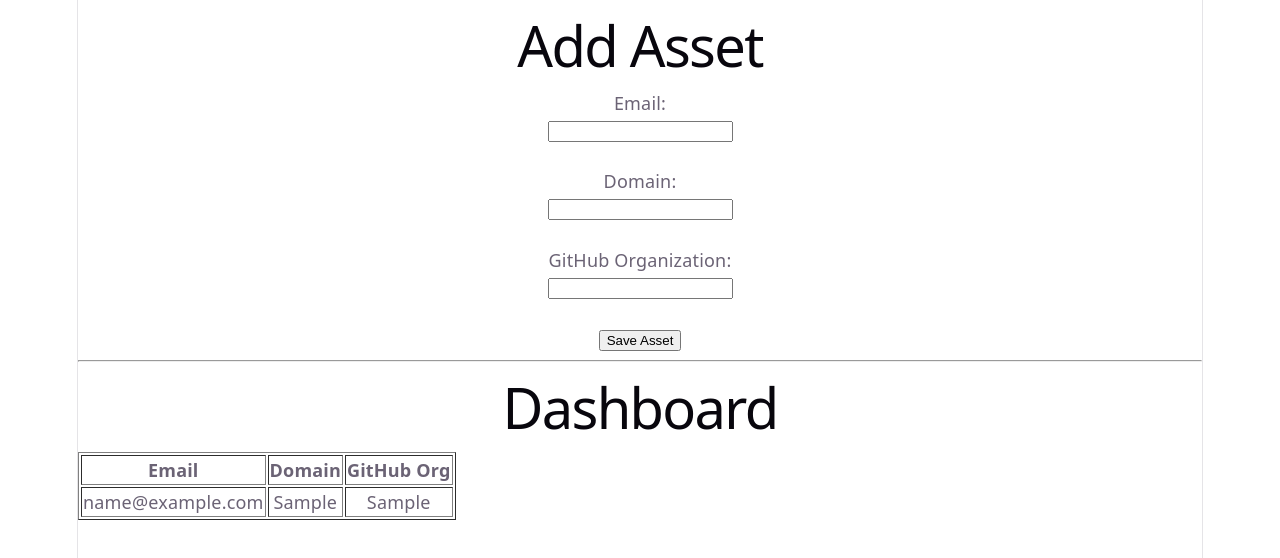
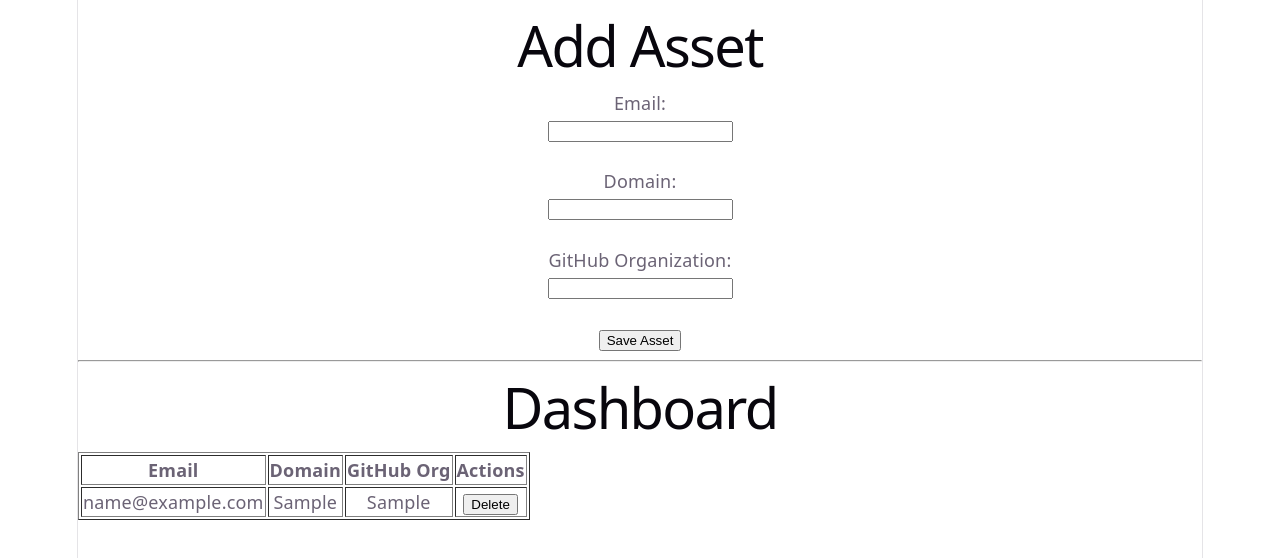
Before and after one commit to rachanakotiyan/SentryWatch, a React (Vite) app: page / in a window 1280 px wide. Both pictures are taken after typing "name@example.com", "Sample", "Sample" into the empty fields and a click on the button "Save Asset". Shown: the top 558 px of the page. Built offline with nearby package versions, Linux system fonts and the light colour scheme.

Commit message:
delete assests

```diff
--- a/src/App.jsx
+++ b/src/App.jsx
@@ -15,7 +15,10 @@ function App() {
 
       <hr />
 
-      <Dashboard assets={assets} />
+      <Dashboard
+  assets={assets}
+  setAssets={setAssets}
+/>
     </div>
   );
 }
--- a/src/pages/Dashboard.jsx
+++ b/src/pages/Dashboard.jsx
@@ -1,7 +1,8 @@
 import { getAssets } from "../utils/storage";
+import { deleteAsset } from "../utils/storage";
 
-function Dashboard() {
-  const assets = getAssets();
+function Dashboard({ assets, setAssets }) {
+
 
   return (
     <div>
@@ -16,6 +17,8 @@ function Dashboard() {
               <th>Email</th>
               <th>Domain</th>
               <th>GitHub Org</th>
+              <th>Actions</th>
+
             </tr>
           </thead>
 
@@ -25,6 +28,19 @@ function Dashboard() {
                 <td>{asset.email}</td>
                 <td>{asset.domain}</td>
                 <td>{asset.githubOrg}</td>
+                <td>
+                  <button onClick={() => {
+        deleteAsset(asset.id);
+
+        setAssets(
+          assets.filter(
+            (a) => a.id !== asset.id
+          )
+        );
+      }}
+    >
+      Delete</button>
+                </td>
               </tr>
             ))}
           </tbody>
--- a/src/utils/storage.js
+++ b/src/utils/storage.js
@@ -12,3 +12,12 @@ export const saveAsset = (asset) => {
 export const getAssets = () => {
   return JSON.parse(localStorage.getItem("sw_assets") || "[]");
 };
+
+export const deleteAsset = (id) => {
+  const assets = getAssets().filter(asset => asset.id !== id);
+
+  localStorage.setItem(
+    "sw_assets",
+    JSON.stringify(assets)
+  );
+};
```
